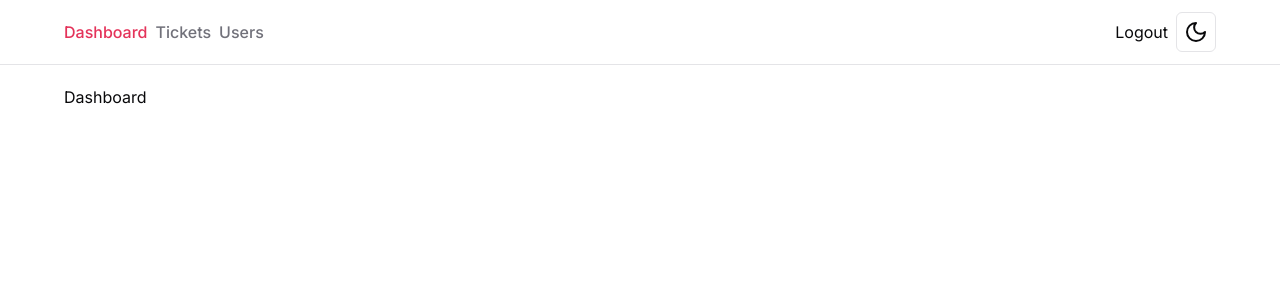
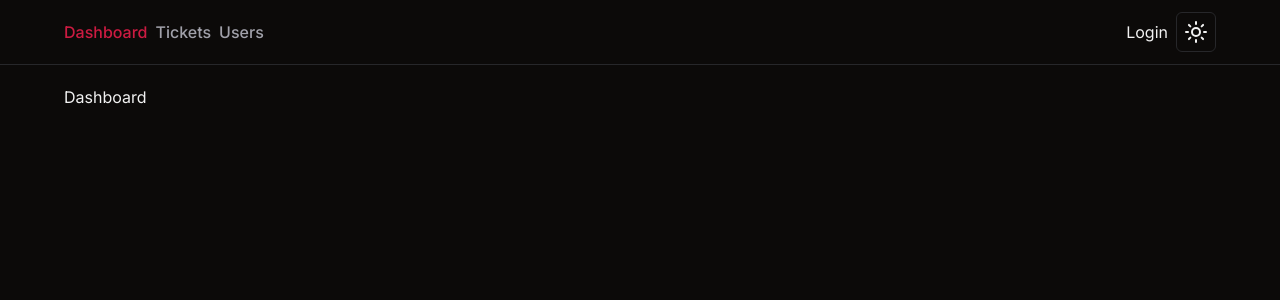
Before and after one commit to khen08/ticketapp, a Next.js app: page / in a window 1280 px wide. Shown: the top 300 px of the page. Built offline with nearby package versions, Linux system fonts and the light colour scheme; no server answers.

Commit message:
finished authentication

```diff
--- a/app/layout.tsx
+++ b/app/layout.tsx
@@ -21,7 +21,7 @@
       <body className={inter.className}>
         <ThemeProvider
           attribute="class"
-          defaultTheme="light"
+          defaultTheme="dark"
           enableSystem
           disableTransitionOnChange
         >
--- a/components/MainNav.tsx
+++ b/components/MainNav.tsx
@@ -2,15 +2,23 @@
 import React from "react";
 import ToggleMode from "./ToggleMode";
 import MainNavLinks from "./MainNavLinks";
+import { getServerSession } from "next-auth";
+import options from "@/app/api/auth/[...nextauth]/options";
 
-const MainNav = () => {
+const MainNav = async () => {
+  const session = await getServerSession(options);
+  console.log(session);
   return (
     <div className="flex justify-between">
       <div className="flex items-center gap-2">
         <MainNavLinks />
       </div>
       <div className="flex items-center gap-2">
-        <Link href="/">Logout</Link>
+        {session ? (
+          <Link href="/api/auth/signout?callbackUrl=/">Logout</Link>
+        ) : (
+          <Link href="/api/auth/signin">Login</Link>
+        )}
         <ToggleMode />
       </div>
     </div>
```
